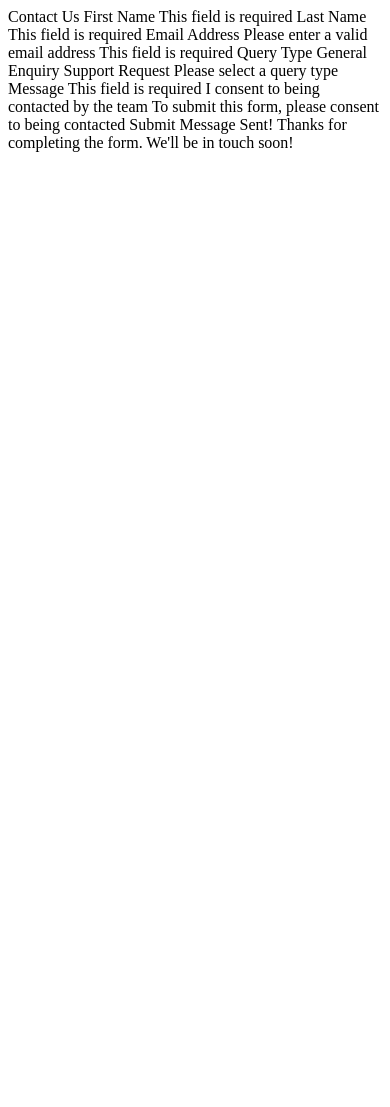
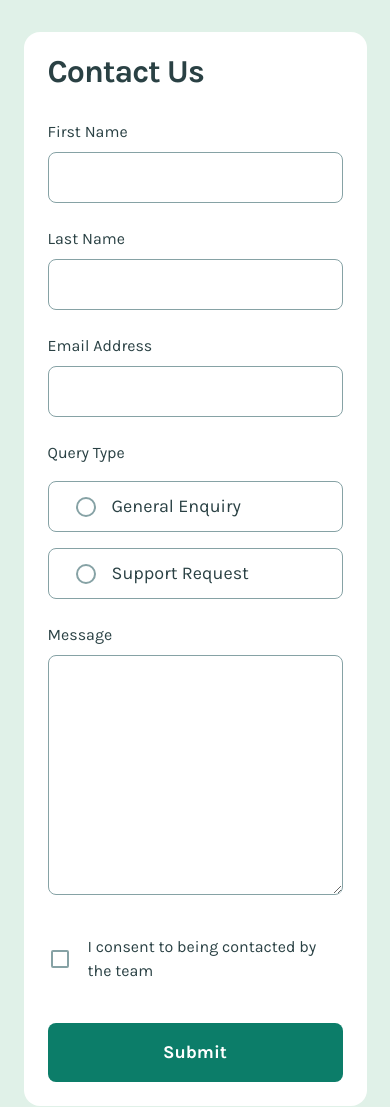
Before and after one commit to DalaScript/contact-form, a plain HTML site: page index.html in a window 390 px wide. Before the commit the page ends 844 px from the top, so only its background shows below. Drawn offline with Linux system fonts and the light colour scheme.

Commit message:
ready for mobile devices

```diff
--- /dev/null
+++ b/assets/script/script.js
@@ -0,0 +1,25 @@
+const radioBtns = document.querySelectorAll(".contact-form__radio-btn");
+
+const checkBoxBtn = document.getElementById("user-consent");
+
+radioBtns.forEach((btn) => {
+    btn.addEventListener("click", () => {
+        const parent = btn.parentElement;
+        if(btn.checked) {
+            const labelBtns = document.querySelectorAll(".contact-form__radio-btn-label");
+            labelBtns.forEach(labelBtn => {
+                labelBtn.classList.remove("contact-form__radio-btn-label--checked")
+            })
+
+            parent.classList.add("contact-form__radio-btn-label--checked");
+        }
+    });
+});
+
+checkBoxBtn.addEventListener("click", () => {
+    if(checkBoxBtn.checked) {
+        checkBoxBtn.classList.add("contact-form__consent-input--checked");
+    }else {
+        checkBoxBtn.classList.remove("contact-form__consent-input--checked");
+    }
+});
--- /dev/null
+++ b/assets/scss/styles.scss
@@ -0,0 +1,283 @@
+/* fonts
+ ******************************/
+/* Karla font
+ ***************/
+@font-face {
+    font-family: 'Karla';
+    src: url(../fonts/Karla-VariableFont_wght.ttf);
+}
+
+@font-face {
+    font-family: 'Karla Bold';
+    src: url(../fonts/static/Karla-Bold.ttf);
+}
+
+@font-face {
+    font-family: 'Karla Regular';
+    src: url(../fonts/static/Karla-Regular.ttf);
+}
+
+/* Colors
+ ******************************/
+/* Primary
+ ***************/
+$grey-900: #2A4144;
+$grey-500: #86A2A5;
+
+$green-600: #0C7D69;
+$green-200: #E0F1E8;
+
+$white: #ffffff;
+$red: #D73C3C;
+
+/* Global Variables
+ ******************************/
+* {
+    margin: 0;
+    padding: 0;
+    box-sizing: border-box;
+}
+
+body {
+    background-color: $green-200;
+}
+
+fieldset {
+    border: none;
+    padding: 0;
+    margin: 0;
+    min-width: 0;
+}
+
+legend {
+    padding: 0;
+    margin: 0;
+    font-size: inherit;
+    font-weight: normal;
+}
+
+.contact-form {
+    &__error-message {
+        display: none;
+
+        font-family: 'Karla';
+        font-style: normal;
+        font-weight: 400;
+        font-size: 16px;
+        line-height: 150%;
+
+        color: $red;
+    }
+}
+
+
+/* Body Variables
+ ******************************/
+main {
+    display: flex;
+    justify-content: center;
+}
+
+.contact-form {
+    margin: 32px 16px;
+    padding: 24px;
+    max-width: 343px;
+    border-radius: 16px;
+    background-color: $white;
+
+    display: flex;
+    flex-direction: column;
+    gap: 40px;
+
+    &__form-content {
+        display: flex;
+        flex-direction: column;
+        gap: 24px;
+    }
+
+    &__title {
+        margin-bottom: 8px;
+
+        font-family: 'Karla';
+        font-style: normal;
+        font-weight: 700;
+        font-size: 32px;
+        line-height: 100%;
+
+        letter-spacing: -1px;
+
+        color: $grey-900;
+    }
+
+    &__form-group {
+        display: flex;
+        flex-direction: column;
+        gap: 8px;
+
+        &--user-consent {
+            flex-direction: row;
+            align-items: center;
+            gap: 19px;
+        }
+    }
+
+    &__form-title {
+        font-family: 'Karla';
+        font-style: normal;
+        font-weight: 400;
+        font-size: 16px;
+        line-height: 150%;
+
+        color: $grey-900;
+    }
+
+    &__form-input {
+        width: 295px;
+        height: 51px;
+
+        background-color: $white;
+        border: 1px solid $grey-500;
+        border-radius: 8px;
+
+        &--message {
+            width: 295px;
+            height: 240px;
+
+            border: 1px solid $grey-500;
+            border-radius: 8px;
+        }
+    }
+
+    &__contact-method {
+        gap: 16px;
+    }
+
+    &__contact-title {
+        margin-bottom: 16px;
+    }
+
+    &__radio-btn-label {
+        padding: 11px 27px;
+        width: 295px;
+        height: 51px;
+        border: 1px solid $grey-500;
+        border-radius: 8px;
+        background-color: $white;
+
+        display: flex;
+        flex-direction: row;
+        align-items: center;
+        gap: 16px;
+
+        font-family: 'Karla';
+        font-style: normal;
+        font-weight: 400;
+        font-size: 18px;
+        line-height: 150%;
+
+        color: $grey-900;
+
+        &--checked {
+            border-color: $green-600;
+            background-color: $green-200;
+        }
+    }
+
+    &__radio-btn {
+        display: none;
+    }
+
+    &__custom-radio-btn {
+        width: 20px;
+        height: 20px;
+        border: 2px solid $grey-500;
+        border-radius: 50%;
+
+        display: flex;
+        align-items: center;
+        justify-content: center;
+
+        .contact-form__radio-btn:checked + &::after {
+            content: "";
+            width: 20px;
+            height: 20px;
+            background-image: url("../images/icon-radio-selected.svg");
+            background-size: contain;
+            background-repeat: no-repeat;
+
+            // create new input without svg
+            // width: 10px;
+            // height: 10px;
+            // background-color: $green-600;
+            // border-radius: 50%;
+        }
+
+        .contact-form__radio-btn:checked + & {
+            // border-color: $green-600;
+            border: none;
+        }
+    }
+
+    &__consent-label {
+        max-inline-size: 232px;
+
+        font-family: 'Karla';
+        font-style: normal;
+        font-weight: 400;
+        font-size: 16px;
+        line-height: 150%;
+
+        color: $grey-900;
+    }
+
+    &__submit-btn {
+        padding: 16px 0;
+        border: none;
+        border-radius: 8px;
+
+        background-color: $green-600;
+
+        font-family: 'Karla';
+        font-style: normal;
+        font-weight: 700;
+        font-size: 18px;
+        line-height: 150%;
+
+        color: $white;
+    }
+
+    &__consent-input {
+        margin-left: 3px;
+        width: 18px;
+        height: 18px;
+        border: 2px solid $grey-500;
+        border-radius: 2px;
+
+        appearance: none;
+
+        display: flex;
+
+        position: relative;
+
+        &--checked {
+            // border: none;
+            &::after {
+                content: "";
+                width: 18px;
+                height: 18px;
+                background-image: url("../images/icon-checkbox-check.svg");
+                background-size: contain;
+                background-repeat: no-repeat;
+
+                position: absolute;
+                left: -2px;
+                top: -2px;
+            }
+        }
+    }
+
+}
+
+.success-state {
+    display: none;
+}
--- a/index.html
+++ b/index.html
@@ -1,42 +1,85 @@
 <!DOCTYPE html>
 <html lang="en">
+
 <head>
   <meta charset="UTF-8">
   <meta name="viewport" content="width=device-width, initial-scale=1.0">
   <link rel="icon" type="image/png" sizes="32x32" href="./assets/images/favicon-32x32.png">
 
   <title>Contact form | Frontend Mentor</title>
+  <link rel="stylesheet" href="./assets/styles/styles.css">
+</head>
 
-</head>
 <body>
+  <main>
 
-  Contact Us
 
-  First Name
-  This field is required
+    <form action="" class="contact-form">
+      <div class="contact-form__form-content">
+        <p class="contact-form__title">
+          Contact Us
+        </p>
+        <div class="contact-form__form-group">
+          <label for="first-name" class="contact-form__form-title">
+            First Name
+          </label>
+          <input type="text" name="first-name" id="first-name" class="contact-form__form-input" required>
+          <span id="contact-form__first-name-err" class="contact-form__error-message">This field is required</span>
+        </div>
+        <div class="contact-form__form-group">
+          <label for="last-name" class="contact-form__form-title">
+            Last Name
+          </label>
+          <input type="text" name="last-name" id="last-name" class="contact-form__form-input" required>
+          <span id="contact-form__last-name-err" class="contact-form__error-message">This field is required</span>
+        </div>
+        <div class="contact-form__form-group">
+          <label for="email-address" class="contact-form__form-title">
+            Email Address
+          </label>
+          <input type="text" name="email-address" id="email-address" class="contact-form__form-input" required>
+          <span id="contact-form__last-name-err" class="contact-form__error-message">Please enter a valid email
+            address</span>
+        </div>
+        <fieldset class="contact-form__form-group contact-form__contact-method">
+          <legend class="contact-form__form-title contact-form__contact-title">Query Type</legend>
+          <label for="general-enquiry" class="contact-form__radio-btn-label">
+            <input class="contact-form__radio-btn" type="radio" id="general-enquiry" name="query-type">
+            <span class="contact-form__custom-radio-btn"></span>
+            General Enquiry
+          </label>
 
-  Last Name
-  This field is required
+          <label for="support-request" class="contact-form__radio-btn-label">
+            <input class="contact-form__radio-btn" type="radio" id="support-request" name="query-type">
+            <span class="contact-form__custom-radio-btn"></span>
+            Support Request
+          </label>
+          <span id="contact-form__last-name-err" class="contact-form__error-message">Please select a query type</span>
+        </fieldset>
+        <div class="contact-form__form-group">
+          <label for="message" class="contact-form__form-title">
+            Message
+          </label>
+          <textarea name="message" class="contact-form__form-input contact-form__form-input--message" id="message" required></textarea>
+          <span id="contact-form__last-name-err" class="contact-form__error-message">This field is required</span>
+        </div>
+      </div>
 
-  Email Address
-  Please enter a valid email address
-  This field is required
+      <div class="contact-form__form-group contact-form__form-group--user-consent">
+        <input type="checkbox" class="contact-form__consent-input " id="user-consent" name="user-consent">
+        <label for="user-consent" class="contact-form__consent-label">I consent to being contacted by the team</label>
+        <span id="contact-form__last-name-err" class="contact-form__error-message">
+          To submit this form, please consent to being contacted
+        </span>
+      </div>
+      <input class="contact-form__submit-btn" type="submit">
+    </form>
 
-  Query Type
-  General Enquiry
-  Support Request
-  Please select a query type
-
-  Message
-  This field is required
-
-  I consent to being contacted by the team
-  To submit this form, please consent to being contacted
-
-  Submit
-
-  Message Sent!
-  Thanks for completing the form. We'll be in touch soon!
-
+    <div class="success-state">
+      <p class="success-state__title">Message Sent!</p>
+      <p class="success-state__subtitle">Thanks for completing the form. We'll be in touch soon!</p>
+    </div>
+  </main>
+  <script src="./assets/script/script.js"></script>
 </body>
 </html>
```
Also changed, not shown: assets/styles/styles.css (added).
